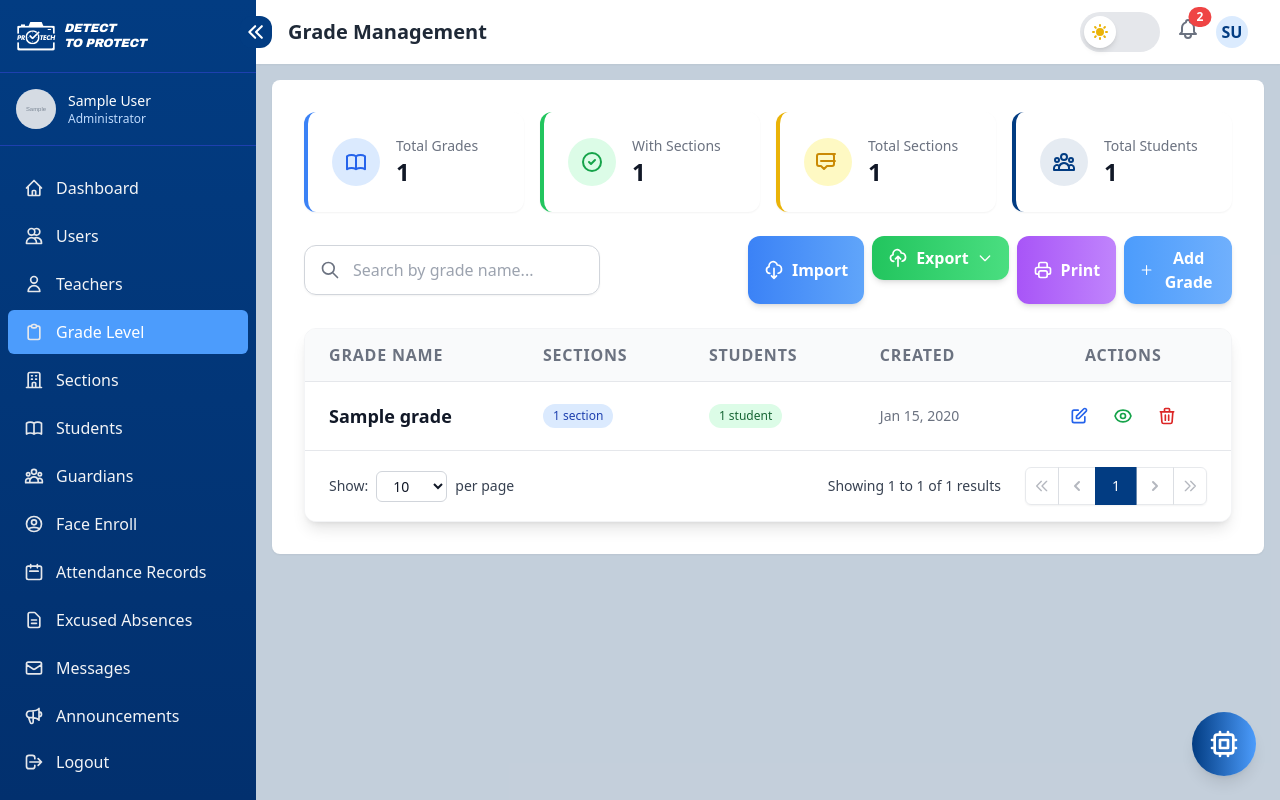
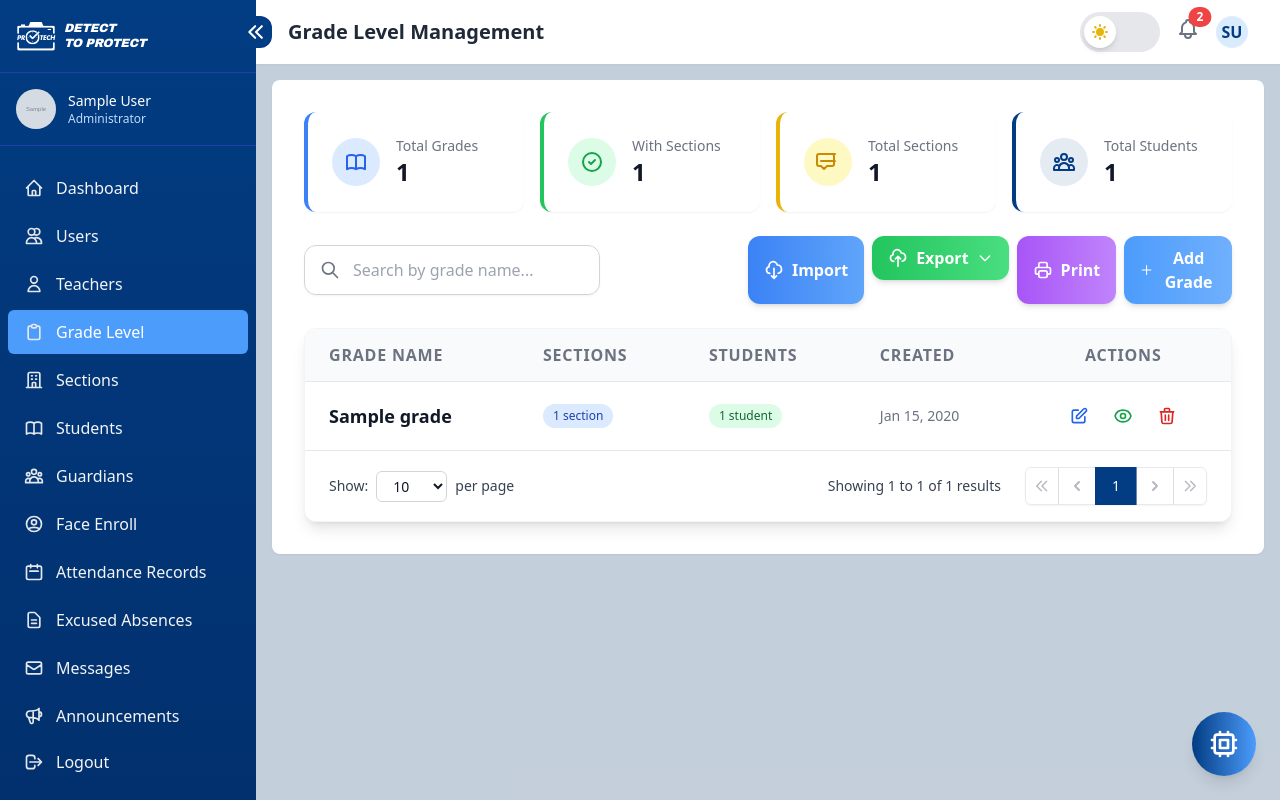
Before and after one commit to sh3ki/PROTECH_NEW, a Django app: page /admin/grades/ in a window 1280 px wide. Run offline with Django 5.2, Linux system fonts and the light colour scheme; a user stored in the database is signed in; tables that the repository leaves empty hold one stand-in row (values such as "Sample post"); grey boxes marked "Sample" are stand-in pictures; parts of the project's set-up code (start-up, migrations or seed data) failed here and were passed over; some libraries are stand-ins or nearby versions.

Commit message:
Updated grades.html

```diff
--- a/templates/admin/grades.html
+++ b/templates/admin/grades.html
@@ -1,8 +1,8 @@
 {% extends 'components/base_component.html' %}
 {% load static %}
 
-{% block title %}PROTECH - Grade Management{% endblock %}
-{% block page_title %}Grade Management{% endblock %}
+{% block title %}PROTECH - Grade Level Management{% endblock %}
+{% block page_title %}Grade Level Management{% endblock %}
 
 {% block sidebar %}
     {% include 'components/sidebar/admin_sidebar.html' with active='grades' %}
```
